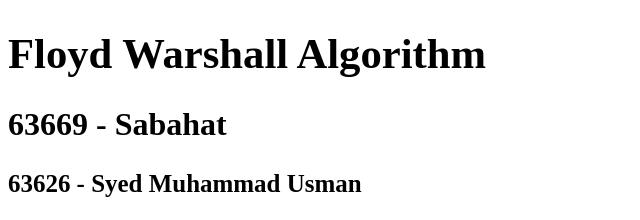
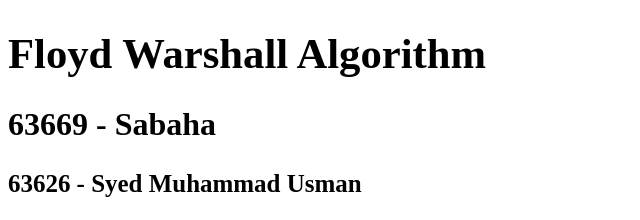
Before and after one commit to sabahahah/DM-109-Fall-2020, a plain HTML site: page Phase_1/index.html in a window 1280 px wide. Shown: the top 220 px of the page, 0-640 px from the left. Drawn offline with Linux system fonts and the light colour scheme.

Commit message:
Update index.html

```diff
--- a/Phase_1/index.html
+++ b/Phase_1/index.html
@@ -8,7 +8,7 @@
 </head>
 <body style="font-size: 16pt;">
 	<h1>Floyd Warshall Algorithm</h1>
-	<h2>63669 - Sabahat</h2><!--This is the group leader-->
+	<h2>63669 - Sabaha</h2><!--This is the group leader-->
 	<h3>63626 - Syed Muhammad Usman</h3><!--This is the 2nd Member of the group-->
 	<h3>63624 - Syed Zulqarnain</h3><!--This is the 3rd Member of the group-->
 	<h4><a href="about:blank" target="blank">GitHub</a></h4><!--Replace about:blank with your GitHub repository folder for assignment 1. -->
```
